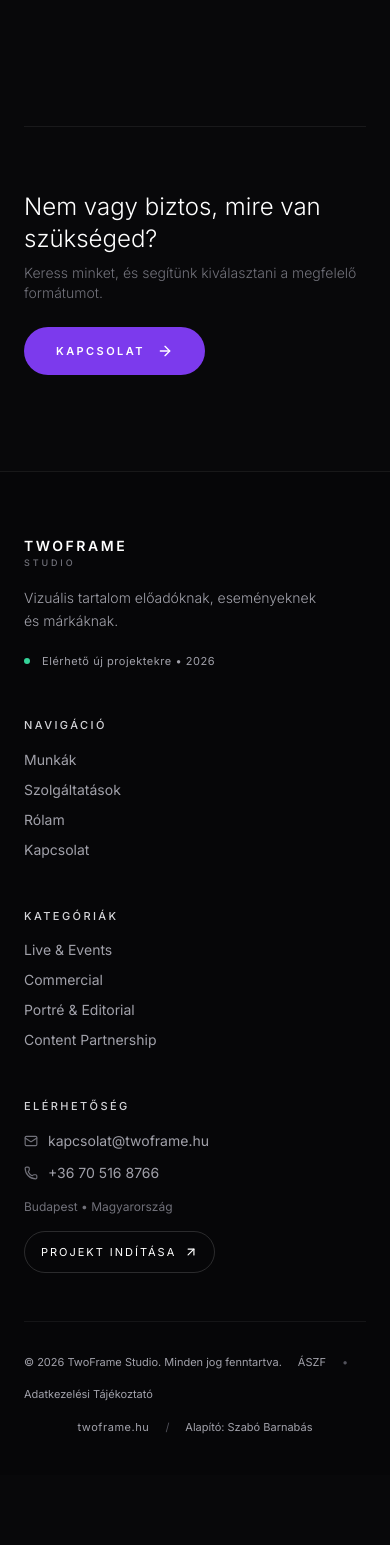
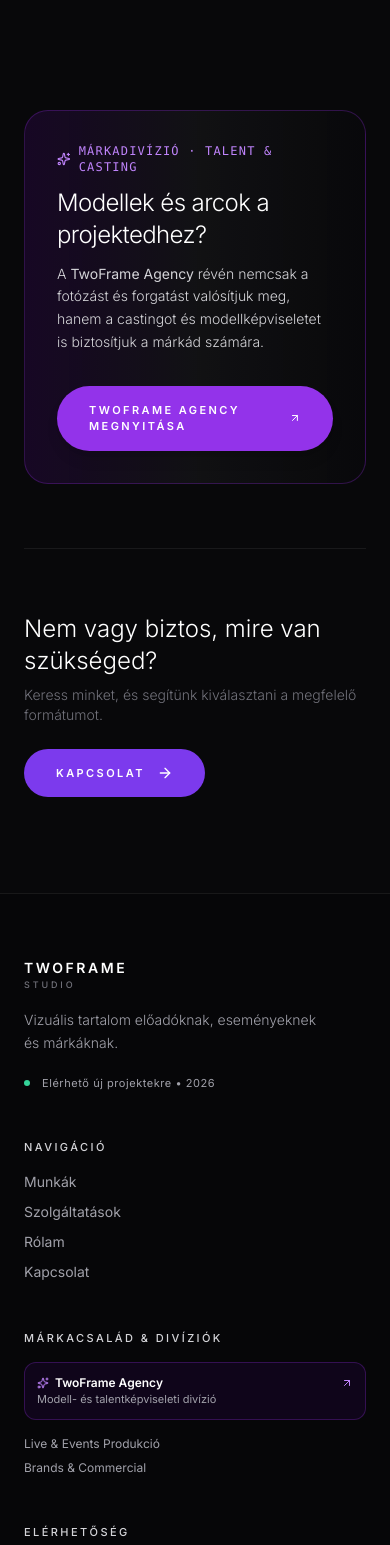
Before and after one commit to twoframestudiobp/twoframe-studio, a Next.js app: page /szolgaltatasok in a window 390 px wide. Shown: the part 5283-6828 px from the top of the page. Before the commit the page ends 6758 px from the top, so only its background shows below. Built offline with nearby package versions, Linux system fonts and the light colour scheme; no server answers.

Commit message:
feat(agency): integrate TwoFrame Agency model & talent division into Studio website

```diff
--- a/src/app/page.tsx
+++ b/src/app/page.tsx
@@ -1,124 +1,66 @@
 import React from "react";
 import Image from "next/image";
 import Link from "next/link";
+import { getFeaturedProjects } from "@/data/projects";
+import { services } from "@/data/services";
+import ProjectCard from "@/components/ProjectCard";
+import { ArrowRight, ArrowUpRight, Sparkles, Users, Camera, Film } from "lucide-react";
 import type { Metadata } from "next";
-import { ArrowUpRight, ArrowRight } from "lucide-react";
-import { getFeaturedProjects } from "@/data/projects";
-import ProjectCard from "@/components/ProjectCard";
-import { siteConfig } from "@/lib/site-config";
 
 export const metadata: Metadata = {
-  title: siteConfig.defaultTitle,
-  description: siteConfig.defaultDescription,
+  title: "TwoFrame Studio — Vizuális Tartalom Előadóknak, Eseményeknek és Márkáknak",
+  description:
+    "Koncertfotózás, aftermovie videók, márkakampányok és havi Content Partnership együttműködések Budapestről. Professzionális vizuális megoldások előadóknak és rendezvényeknek.",
   alternates: { canonical: "/" },
-  openGraph: {
-    title: siteConfig.defaultTitle,
-    description: siteConfig.defaultDescription,
-    url: siteConfig.url,
-    images: [
-      {
-        url: siteConfig.ogImage,
-        width: 1200,
-        height: 630,
-        alt: "TwoFrame Studio — Vizuális Tartalom Előadóknak és Márkáknak",
-      },
-    ],
-  },
 };
 
-const services = [
-  {
-    num: "01",
-    label: "Live & Events",
-    title: "Koncertek és Események",
-    desc: "Színpadi energiák, backstage pillanatok és magával ragadó aftermovie-k.",
-    href: "/szolgaltatasok#live-events",
-    query: "concert",
-  },
-  {
-    num: "02",
-    label: "Brands & Commercial",
-    title: "Márkák és Kampányok",
-    desc: "Filmes hatású imázsvideók és social kampányok a konverziók növeléséért.",
-    href: "/szolgaltatasok#brands-commercial",
-    query: "commercial",
-  },
-  {
-    num: "03",
-    label: "Portré & Editorial",
-    title: "Portré és Editorial",
-    desc: "Erőteljes, letisztult portrék előadóknak, lemezborítókra és sajtóanyagokhoz.",
-    href: "/szolgaltatasok#portrait-editorial",
-    query: "portrait",
-  },
-];
-
 export default function HomePage() {
-  const featuredProjects = getFeaturedProjects().slice(0, 4);
+  const featuredProjects = getFeaturedProjects();
 
   return (
-    <div className="flex flex-col w-full">
+    <div className="flex flex-col min-h-screen">
+      {/* ═══════════════════════════════════════
+          HERO SECTION — Full bleed, minimalist typography
+          ═══════════════════════════════════════ */}
+      <section className="relative min-h-[92vh] sm:min-h-screen flex flex-col justify-end px-6 sm:px-8 pb-16 pt-32 max-w-7xl mx-auto w-full">
+        {/* Ambient subtle glow */}
+        <div className="absolute top-1/4 left-1/2 -translate-x-1/2 -translate-y-1/2 w-[500px] h-[300px] bg-violet-600/10 blur-[120px] rounded-full pointer-events-none" />
 
-      {/* ═══════════════════════════════════════
-          HERO
-          ═══════════════════════════════════════ */}
-      <section className="relative min-h-[100svh] flex items-end overflow-hidden pb-20 sm:pb-28">
-        {/* Full-bleed background image — brighter so photography is visible */}
-        <picture className="absolute inset-0 z-0 w-full h-full">
-          <source media="(max-width: 768px)" srcSet="/images/hero-mobile.webp" type="image/webp" />
-          <source media="(min-width: 769px)" srcSet="/images/hero-desktop.webp" type="image/webp" />
-          <img
-            src="/images/hero-mobile.webp"
-            alt="TwoFrame Studio — Vizuális Tartalom Előadóknak és Márkáknak"
-            fetchPriority="high"
-            loading="eager"
-            decoding="async"
-            width={400}
-            height={600}
-            className="w-full h-full object-cover object-center"
-          />
-        </picture>
-        {/* Gradient: heavy bottom blend into page, lighter top to keep image visible */}
-        <div className="absolute inset-0 z-[1] bg-gradient-to-t from-[#08080a] via-[#08080a]/55 to-[#08080a]/15" />
-
-        {/* Content — anchored to bottom */}
-        <div className="relative z-10 w-full max-w-7xl mx-auto px-6 sm:px-8">
-          {/* Location tag */}
-          <div className="mb-6">
-            <span className="text-[11px] uppercase tracking-[0.3em] text-zinc-400 font-medium">
-              TwoFrame Studio &ensp;/&ensp; Budapest
-            </span>
+        <div className="flex flex-col max-w-4xl animate-fade-in">
+          {/* Availability pill */}
+          <div className="inline-flex items-center gap-2 px-3 py-1 rounded-full bg-white/[0.04] border border-white/[0.08] text-zinc-400 text-[11px] font-mono tracking-wider uppercase mb-8 w-max">
+            <span className="w-1.5 h-1.5 rounded-full bg-emerald-400 animate-pulse" />
+            <span>Elérhető új projektekre • 2026</span>
           </div>
 
-          {/* Main Headline */}
-          <h1 className="text-5xl sm:text-7xl md:text-8xl font-light tracking-tight text-white leading-[1.02] mb-6 max-w-4xl">
-            Vizuális tartalom<br />
-            <span className="text-gradient-purple">előadóknak,</span>{" "}
-            eseményeknek<br className="hidden sm:inline" /> és márkáknak.
+          {/* Main Statement Headline */}
+          <h1 className="text-4xl sm:text-6xl md:text-7xl font-light text-white tracking-tight leading-[1.08] mb-8">
+            Vizuális tartalom <br />
+            <span className="text-zinc-400 font-normal">előadóknak, eseményeknek</span> <br />
+            és márkáknak.
           </h1>
 
-          {/* Supporting line + CTAs */}
-          <div className="flex flex-col sm:flex-row sm:items-end justify-between gap-8">
-            <p className="text-sm sm:text-base text-zinc-400 font-light max-w-sm leading-relaxed">
-              Fotó, videó és kreatív tartalom,<br />
-              amely azonnal megkülönbözteti a márkádat.
-            </p>
+          <p className="text-base sm:text-lg text-zinc-400 font-light max-w-xl leading-relaxed mb-10">
+            Koncertfotózás, turnéfilmek, kreatív portrék és márkaépítés.
+            Olyan képkockák, amelyek megőrzik a pillanat nyers energiáját.
+          </p>
 
-            <div className="flex items-center gap-4 shrink-0">
-              <Link
-                href="/kapcsolat"
-                className="inline-flex items-center gap-2.5 px-7 py-3.5 rounded-full text-[11px] font-semibold uppercase tracking-[0.22em] bg-white text-zinc-950 hover:bg-violet-100 transition-all duration-300"
-              >
-                Kérj ajánlatot
-              </Link>
-              <Link
-                href="/munkak"
-                className="inline-flex items-center gap-2 text-[11px] uppercase tracking-[0.22em] text-zinc-300 hover:text-white transition-colors group"
-              >
-                <span>Munkáink</span>
-                <ArrowUpRight className="w-3.5 h-3.5 transform group-hover:translate-x-0.5 group-hover:-translate-y-0.5 transition-transform" />
-              </Link>
-            </div>
+          {/* CTAs */}
+          <div className="flex flex-wrap items-center gap-4">
+            <Link
+              href="/munkak"
+              className="inline-flex items-center gap-3 px-8 py-4 rounded-full text-[11px] font-semibold uppercase tracking-[0.22em] bg-white text-zinc-950 hover:bg-zinc-200 transition-all duration-300 shadow-lg shadow-white/5"
+            >
+              <span>Munkák megtekintése</span>
+              <ArrowRight className="w-4 h-4" />
+            </Link>
+
+            <Link
+              href="/kapcsolat"
+              className="inline-flex items-center gap-3 px-8 py-4 rounded-full text-[11px] font-medium uppercase tracking-[0.22em] border border-white/15 text-white hover:bg-white/[0.06] hover:border-white/30 transition-all duration-300"
+            >
+              <span>Kapcsolatfelvétel</span>
+            </Link>
           </div>
         </div>
 
@@ -165,7 +107,7 @@
       </section>
 
       {/* ═══════════════════════════════════════
-          SERVICES — Editorial horizontal list, NOT cards
+          SERVICES — Editorial horizontal list
           ═══════════════════════════════════════ */}
       <section className="border-t border-white/[0.07] bg-[#0a0a0e]">
         <div className="max-w-7xl mx-auto px-6 sm:px-8 py-24">
@@ -182,22 +124,22 @@
           {/* Horizontal list — editorial style */}
           <div className="divide-y divide-white/[0.07]">
             {services.map((s) => (
-              <div key={s.num} className="group grid grid-cols-1 sm:grid-cols-12 gap-4 sm:gap-8 items-center py-8 sm:py-10">
+              <div key={s.id} className="group grid grid-cols-1 sm:grid-cols-12 gap-4 sm:gap-8 items-center py-8 sm:py-10">
                 <span className="sm:col-span-1 text-[11px] font-mono text-zinc-600 tracking-widest group-hover:text-violet-400 transition-colors">
-                  {s.num}
+                  {s.number}
                 </span>
                 <div className="sm:col-span-3">
-                  <span className="text-[11px] uppercase tracking-[0.22em] text-zinc-500 font-medium">{s.label}</span>
+                  <span className="text-[11px] uppercase tracking-[0.22em] text-zinc-500 font-medium">{s.title}</span>
                 </div>
                 <h3 className="sm:col-span-4 text-lg sm:text-xl font-light text-white group-hover:text-zinc-100 transition-colors">
-                  {s.title}
+                  {s.tagline}
                 </h3>
                 <p className="sm:col-span-3 text-sm text-zinc-500 font-light leading-relaxed">
-                  {s.desc}
+                  {s.description.slice(0, 110)}...
                 </p>
                 <div className="sm:col-span-1 flex justify-end">
                   <Link
-                    href={s.href}
+                    href={`/szolgaltatasok#${s.id}`}
                     className="w-9 h-9 rounded-full border border-white/15 flex items-center justify-center text-zinc-400 group-hover:bg-violet-600 group-hover:border-violet-500 group-hover:text-white transition-all duration-300"
                     aria-label={`${s.title} — részletek`}
                   >
@@ -208,7 +150,7 @@
             ))}
           </div>
 
-          {/* Content Partnership callout — below list, not a glassy SaaS card */}
+          {/* Content Partnership callout */}
           <div className="mt-16 pt-10 border-t border-white/[0.07] flex flex-col sm:flex-row sm:items-center justify-between gap-8">
             <div className="max-w-lg">
               <span className="text-[11px] uppercase tracking-[0.28em] text-violet-400 font-medium block mb-3">
@@ -231,6 +173,82 @@
               </Link>
               <span className="text-[11px] text-zinc-500">Egyedi havi konstrukciók</span>
             </div>
+          </div>
+        </div>
+      </section>
+
+      {/* ═══════════════════════════════════════
+          TWOFRAME AGENCY — Model & Talent Division Showcase
+          ═══════════════════════════════════════ */}
+      <section className="py-24 px-6 sm:px-8 max-w-7xl mx-auto w-full">
+        <div className="p-8 sm:p-14 rounded-3xl bg-gradient-to-br from-purple-950/30 via-[#0e0e14] to-[#08080a] border border-purple-800/40 shadow-2xl relative overflow-hidden">
+          <div className="grid grid-cols-1 lg:grid-cols-12 gap-10 lg:gap-12 items-center">
+
+            <div className="lg:col-span-7 space-y-6">
+              <div className="inline-flex items-center gap-2 px-3 py-1 rounded-full bg-purple-950/80 border border-purple-800/50 text-purple-300 text-[10px] sm:text-xs font-mono uppercase tracking-wider">
+                <Sparkles className="w-3.5 h-3.5 text-purple-400" />
+                <span>Márkadivízió · TwoFrame Agency</span>
+              </div>
+
+              <h2 className="text-3xl sm:text-5xl font-light text-white tracking-tight leading-tight">
+                Arcok. Karakterek. <br />
+                <span className="text-purple-300 font-normal">Lehetőségek.</span>
+              </h2>
+
+              <p className="text-sm sm:text-base text-zinc-300 font-light leading-relaxed max-w-xl">
+                A <strong>TwoFrame Agency</strong> a TwoFrame Studio modell- és talentképviseleti divíziója. Összekapcsoljuk a tehetségek menedzsmentjét a prémium vizuális tartalomgyártással.
+              </p>
+
+              <div className="grid grid-cols-1 sm:grid-cols-3 gap-4 pt-2">
+                <div className="p-3.5 rounded-xl bg-black/40 border border-white/5">
+                  <Users className="w-4 h-4 text-purple-400 mb-1.5" />
+                  <div className="text-xs font-medium text-white">Modellképviselet</div>
+                  <div className="text-[10px] text-zinc-400">Fashion &amp; Commercial</div>
+                </div>
+                <div className="p-3.5 rounded-xl bg-black/40 border border-white/5">
+                  <Camera className="w-4 h-4 text-purple-400 mb-1.5" />
+                  <div className="text-xs font-medium text-white">Portfóliógyártás</div>
+                  <div className="text-[10px] text-zinc-400">TwoFrame Stúdió háttér</div>
+                </div>
+                <div className="p-3.5 rounded-xl bg-black/40 border border-white/5">
+                  <Film className="w-4 h-4 text-purple-400 mb-1.5" />
+                  <div className="text-xs font-medium text-white">Célzott Casting</div>
+                  <div className="text-[10px] text-zinc-400">Márkáknak &amp; Stáboknak</div>
+                </div>
+              </div>
+
+              <div className="pt-2">
+                <a
+                  href="https://twoframestudiobp.github.io/twoframe-agency"
+                  target="_blank"
+                  rel="noopener noreferrer"
+                  className="inline-flex items-center gap-3 px-8 py-4 rounded-full text-[11px] font-semibold uppercase tracking-[0.22em] bg-purple-600 hover:bg-purple-500 text-white transition-all duration-300 shadow-lg shadow-purple-950/50"
+                >
+                  <span>TwoFrame Agency megnyitása</span>
+                  <ArrowUpRight className="w-4 h-4" />
+                </a>
+              </div>
+            </div>
+
+            <div className="lg:col-span-5 relative">
+              <div className="p-6 sm:p-8 rounded-2xl bg-zinc-950/80 border border-purple-900/30 text-center space-y-4">
+                <div className="text-[11px] font-mono text-purple-400 uppercase tracking-widest">
+                  TWOFRAME ÖKOSZISZTÉMA
+                </div>
+                <div className="text-2xl font-bold text-white tracking-tight">
+                  Studio + Agency
+                </div>
+                <p className="text-xs text-zinc-400 leading-relaxed font-light">
+                  A kreatív vizuális tartalomgyártás és a professzionális karakterképviselet egyetlen integrált rendszerben.
+                </p>
+                <div className="pt-2">
+                  <span className="text-[10px] text-purple-300 font-mono px-3 py-1 rounded-full bg-purple-950/60 border border-purple-800/40">
+                    twoframe-agency.hu / agency.twoframe.hu
+                  </span>
+                </div>
+              </div>
+            </div>
+
           </div>
         </div>
       </section>
--- a/src/app/szolgaltatasok/page.tsx
+++ b/src/app/szolgaltatasok/page.tsx
@@ -2,7 +2,7 @@
 import Image from "next/image";
 import Link from "next/link";
 import { services } from "@/data/services";
-import { ArrowRight } from "lucide-react";
+import { ArrowRight, ArrowUpRight, Sparkles, Users } from "lucide-react";
 import type { Metadata } from "next";
 import { siteConfig } from "@/lib/site-config";
 
@@ -75,7 +75,7 @@
                   <p className="text-sm text-zinc-300 font-light">{service.forWhom}</p>
                 </div>
 
-                {/* Deliverables — simple list, no icon boxes */}
+                {/* Deliverables — simple list */}
                 <div>
                   <span className="text-[10px] uppercase tracking-[0.22em] text-zinc-500 font-medium block mb-3">
                     Tartalmak &amp; Formátumok
@@ -135,6 +135,32 @@
         ))}
       </div>
 
+      {/* TwoFrame Agency Talent Division Banner */}
+      <div className="mt-12 p-8 sm:p-12 rounded-3xl bg-gradient-to-r from-purple-950/30 via-zinc-900/60 to-zinc-950/80 border border-purple-800/40 flex flex-col lg:flex-row items-start lg:items-center justify-between gap-8">
+        <div className="space-y-3 max-w-xl">
+          <div className="inline-flex items-center gap-2 text-xs font-mono text-purple-400 uppercase tracking-widest">
+            <Sparkles className="w-3.5 h-3.5" />
+            <span>Márkadivízió · Talent &amp; Casting</span>
+          </div>
+          <h2 className="text-2xl sm:text-3xl font-light text-white tracking-tight">
+            Modellek és arcok a projektedhez?
+          </h2>
+          <p className="text-sm text-zinc-300 font-light leading-relaxed">
+            A <strong>TwoFrame Agency</strong> révén nemcsak a fotózást és forgatást valósítjuk meg, hanem a castingot és modellképviseletet is biztosítjuk a márkád számára.
+          </p>
+        </div>
+
+        <a
+          href="https://twoframestudiobp.github.io/twoframe-agency"
+          target="_blank"
+          rel="noopener noreferrer"
+          className="inline-flex items-center gap-3 px-8 py-4 rounded-full text-[11px] font-semibold uppercase tracking-[0.22em] bg-purple-600 hover:bg-purple-500 text-white transition-all duration-300 shadow-lg shrink-0"
+        >
+          <span>TwoFrame Agency megnyitása</span>
+          <ArrowUpRight className="w-4 h-4" />
+        </a>
+      </div>
+
       {/* Bottom CTA */}
       <div className="mt-16 pt-16 border-t border-white/[0.07] flex flex-col sm:flex-row items-start sm:items-center justify-between gap-6">
         <div>
--- a/src/components/Footer.tsx
+++ b/src/components/Footer.tsx
@@ -1,6 +1,6 @@
 import React from "react";
 import Link from "next/link";
-import { ArrowUpRight, Mail, Phone } from "lucide-react";
+import { ArrowUpRight, Mail, Phone, Sparkles } from "lucide-react";
 
 const navLinks = [
   { href: "/munkak", label: "Munkák" },
@@ -17,7 +17,7 @@
         <div className="grid grid-cols-1 md:grid-cols-12 gap-12 pb-12 border-b border-white/[0.06]">
 
           {/* Brand Column */}
-          <div className="md:col-span-5 flex flex-col gap-5">
+          <div className="md:col-span-4 flex flex-col gap-5">
             <Link href="/" className="flex flex-col leading-none w-max" aria-label="TwoFrame Studio — Főoldal">
               <span className="font-semibold tracking-[0.18em] text-sm uppercase text-white">
                 TwoFrame
@@ -53,33 +53,43 @@
             </ul>
           </div>
 
-          {/* Services Column */}
-          <div className="md:col-span-2 flex flex-col gap-4">
+          {/* Divisions Column */}
+          <div className="md:col-span-3 flex flex-col gap-4">
             <h4 className="text-[11px] uppercase tracking-[0.22em] text-zinc-300 font-medium">
-              Kategóriák
+              Márkacsalád &amp; Divíziók
             </h4>
-            <ul className="flex flex-col gap-2.5 text-sm">
+            <div className="flex flex-col gap-3">
+              <a
+                href="https://twoframestudiobp.github.io/twoframe-agency"
+                target="_blank"
+                rel="noopener noreferrer"
+                className="p-3 rounded-xl bg-purple-950/20 border border-purple-800/40 hover:border-purple-600/60 transition-all duration-200 group"
+              >
+                <div className="flex items-center justify-between gap-1 mb-0.5">
+                  <span className="text-xs font-semibold text-white group-hover:text-purple-300 transition-colors flex items-center gap-1.5">
+                    <Sparkles className="w-3 h-3 text-purple-400" />
+                    TwoFrame Agency
+                  </span>
+                  <ArrowUpRight className="w-3 h-3 text-purple-400 group-hover:translate-x-0.5 group-hover:-translate-y-0.5 transition-transform" />
+                </div>
+                <p className="text-[11px] text-zinc-400 leading-tight">
+                  Modell- és talentképviseleti divízió
+                </p>
+              </a>
+
+              <ul className="flex flex-col gap-2 text-xs text-zinc-400 pt-1">
                 <li>
-                <Link href="/szolgaltatasok#live-events" className="hover:text-white transition-colors duration-200">
-                  Live &amp; Events
+                  <Link href="/szolgaltatasok#live-events" className="hover:text-white transition-colors">
+                    Live &amp; Events Produkció
                   </Link>
                 </li>
                 <li>
-                <Link href="/szolgaltatasok#brands-commercial" className="hover:text-white transition-colors duration-200">
-                  Commercial
-                </Link>
-              </li>
-              <li>
-                <Link href="/szolgaltatasok#portrait-editorial" className="hover:text-white transition-colors duration-200">
-                  Portré &amp; Editorial
-                </Link>
-              </li>
-              <li>
-                <Link href="/szolgaltatasok#content-partnership" className="hover:text-violet-400 transition-colors duration-200">
-                  Content Partnership
+                  <Link href="/szolgaltatasok#brands-commercial" className="hover:text-white transition-colors">
+                    Brands &amp; Commercial
                   </Link>
                 </li>
               </ul>
+            </div>
           </div>
 
           {/* Contact Column */}
--- a/src/components/Navbar.tsx
+++ b/src/components/Navbar.tsx
@@ -3,7 +3,7 @@
 import React, { useState, useEffect } from "react";
 import Link from "next/link";
 import { usePathname } from "next/navigation";
-import { Menu, X } from "lucide-react";
+import { Menu, X, ArrowUpRight } from "lucide-react";
 
 const navLinks = [
   { href: "/munkak", label: "Munkák" },
@@ -61,7 +61,7 @@
         </Link>
 
         {/* Desktop Navigation */}
-        <nav className="hidden md:flex items-center gap-8" aria-label="Főnavigáció">
+        <nav className="hidden md:flex items-center gap-7 lg:gap-8" aria-label="Főnavigáció">
           {navLinks.map((link) => {
             const isActive = pathname === link.href || pathname?.startsWith(link.href + "/");
             return (
@@ -81,6 +81,17 @@
               </Link>
             );
           })}
+
+          {/* TwoFrame Agency Division Link */}
+          <a
+            href="https://twoframestudiobp.github.io/twoframe-agency"
+            target="_blank"
+            rel="noopener noreferrer"
+            className="inline-flex items-center gap-1.5 px-3 py-1 rounded-full text-[10px] uppercase tracking-[0.2em] font-medium text-purple-300 bg-purple-950/40 border border-purple-800/50 hover:bg-purple-900/60 hover:text-white transition-all duration-200 group"
+          >
+            <span>Agency</span>
+            <ArrowUpRight className="w-3 h-3 text-purple-400 group-hover:translate-x-0.5 group-hover:-translate-y-0.5 transition-transform" />
+          </a>
         </nav>
 
         {/* Desktop CTA */}
@@ -135,6 +146,17 @@
                 </Link>
               );
             })}
+
+            {/* Mobile Agency Link */}
+            <a
+              href="https://twoframestudiobp.github.io/twoframe-agency"
+              target="_blank"
+              rel="noopener noreferrer"
+              className="py-4 text-2xl font-light tracking-tight border-b border-white/[0.06] text-purple-300 hover:text-white flex items-center justify-between"
+            >
+              <span>TwoFrame Agency</span>
+              <ArrowUpRight className="w-5 h-5 text-purple-400" />
+            </a>
           </nav>
 
           <div className="mt-auto pt-8 flex flex-col gap-3">
```
Lines whose indentation alone changed are shown as unchanged.
